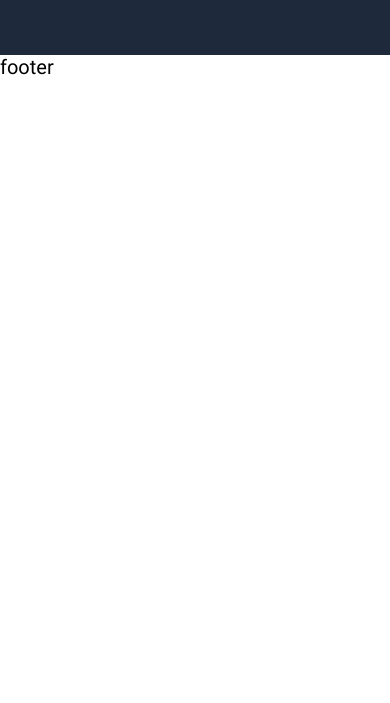
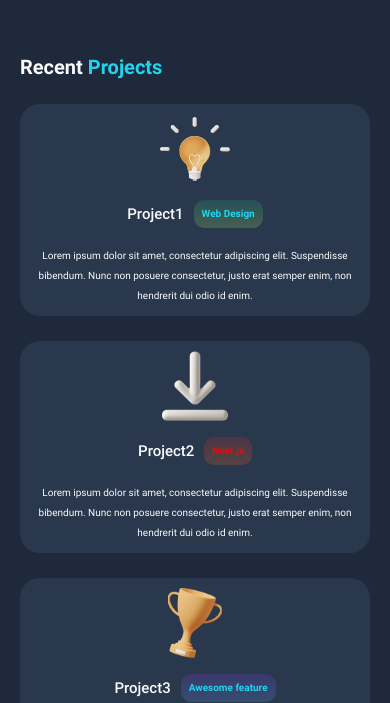
Before and after one commit to frontendoniyorbek/portfolio, a plain HTML site: page index.html in a window 390 px wide. Shown: the part 399-1102 px from the top of the page. Before the commit the page ends 844 px from the top, so only its background shows below. Drawn offline with Linux system fonts and the light colour scheme.

Commit message:
add recent-project

```diff
--- a/css/styles.css
+++ b/css/styles.css
@@ -2,7 +2,7 @@
 	--text-line-height: 1.2;
 	--text-color: #cbd5e1;
 	--nav-color: #f8fafc;
-	--blog-bg: #1e293b;
+	--blog-bg: rgb(30, 41, 59);
 	--hover-color: #22d3ee;
 }
 
@@ -202,6 +202,83 @@ main {
 	justify-content: center;
 }
 
+/* RECENT PROJECT */
+.recent-projects {
+	padding-bottom: 4.2rem;
+}
+
+.recent-projects__title {
+	font-weight: 700;
+	font-size: 4.8rem;
+	line-height: 1.2;
+	color: var(--nav-color);
+	margin-bottom: 8.3rem;
+}
+
+.recent-projects__title span {
+	color: var(--hover-color);
+}
+
+.recent-projects__item {
+	background-color: rgba(62, 78, 105, 0.4);
+	padding: 3.4rem 0.8rem;
+	color: var(--nav-color);
+	border-radius: 2rem;
+	display: flex;
+	align-items: center;
+	justify-content: space-between;
+}
+
+.recent-projects__item:not(:last-child) {
+	margin-bottom: 4.1rem;
+}
+
+.recent-projects__img {
+	width: 250px;
+	height: 232px;
+	object-fit: contain;
+	margin-right: 4.4rem;
+}
+
+.recent-projects__info {
+	max-width: 840px;
+	width: 100%;
+}
+
+.recent-projects__info-inner {
+	display: flex;
+	align-items: center;
+	margin-bottom: 2.5rem;
+}
+
+.recent-projects__info-title {
+	font-weight: 500;
+	font-size: 3rem;
+	line-height: 1.2;
+	margin-right: 2rem;
+}
+
+.recent-projects__info-btn {
+	border: none;
+	padding: 0.8rem;
+	border-radius: 1rem;
+	font-size: 1.4rem;
+	font-weight: 700;
+	line-height: 1.2;
+	background: linear-gradient(180deg, rgba(16, 185, 129, 0.2) 0%, rgba(190, 242, 100, 0.2) 100%);
+	color: var(--hover-color);
+	cursor: pointer;
+}
+
+.recent-projects__info-btnTwo {
+	background: linear-gradient(180deg, rgba(220, 38, 38, 0.2) 0%, rgba(249, 115, 22, 0.2) 100%);
+	color: red;
+}
+
+.recent-projects__info-btnTree {
+	background: linear-gradient(180deg, rgba(124, 58, 237, 0.2) 0%, rgba(96, 165, 250, 0.2) 100%);
+}
+
 /* MEDIA  */
 @media screen and (max-width: 979px) {
 	.site-logo {
@@ -277,6 +354,25 @@ main {
 	.hero__img {
 		margin-bottom: 17px;
 	}
+
+	.recent-projects__item {
+		flex-direction: column;
+		align-items: center;
+		justify-content: center;
+	}
+
+	.recent-projects__img {
+		margin-right: 0;
+		margin-bottom: 1.6rem;
+	}
+
+	.recent-projects__info {
+		display: flex;
+		flex-direction: column;
+		align-items: center;
+		justify-content: center;
+		text-align: center;
+	}
 }
 
 @media screen and (max-width: 480px) {
@@ -330,6 +426,46 @@ main {
 		width: 100px;
 		height: 100px;
 	}
+
+	.recent-projects {
+		padding-bottom: 3.6rem;
+	}
+
+	.recent-projects__title {
+		font-size: 2rem;
+		margin-bottom: 2.5rem;
+	}
+
+	.recent-projects__item {
+		padding: 1rem;
+	}
+
+	.recent-projects__item:not(:last-child) {
+		margin-bottom: 2.5rem;
+	}
+
+	.recent-projects__img {
+		width: 70px;
+		height: 70px;
+	}
+
+	.recent-projects__info-inner {
+		margin-bottom: 1.8rem;
+	}
+
+	.recent-projects__info-title {
+		font-size: 1.5rem;
+		margin-right: 1rem;
+	}
+
+	.recent-projects__info-btn {
+		font-size: 1rem;
+	}
+
+	.recent-projects__info-text {
+		font-size: 1rem;
+		line-height: 2;
+	}
 }
 
 @media screen and (max-width: 320px) {
--- a/index.html
+++ b/index.html
@@ -72,6 +72,56 @@
 					</div>
 				</div>
 				<!-- HERO END -->
+				<!-- Recent Projects START -->
+				<section class="recent-projects">
+					<div class="container">
+						<h2 class="recent-projects__title">Recent <span>Projects</span></h2>
+						<ul class="recent-projects__list">
+							<li class="recent-projects__item">
+								<img class="recent-projects__img" src="images/project.png" alt="project" width="250" height="232" />
+								<div class="recent-projects__info">
+									<div class="recent-projects__info-inner">
+										<h4 class="recent-projects__info-title">Project1</h4>
+										<button class="recent-projects__info-btn">Web Design</button>
+									</div>
+									<p class="recent-projects__info-text">
+										Lorem ipsum dolor sit amet, consectetur adipiscing elit. Suspendisse bibendum. Nunc non posuere consectetur,
+										justo erat semper enim, non hendrerit dui odio id enim.
+									</p>
+								</div>
+							</li>
+
+							<li class="recent-projects__item">
+								<img class="recent-projects__img" src="images/project-two.png" alt="project-two" width="250" height="232" />
+								<div class="recent-projects__info">
+									<div class="recent-projects__info-inner">
+										<h4 class="recent-projects__info-title">Project2</h4>
+										<button class="recent-projects__info-btn recent-projects__info-btnTwo">Next.js</button>
+									</div>
+									<p class="recent-projects__info-text">
+										Lorem ipsum dolor sit amet, consectetur adipiscing elit. Suspendisse bibendum. Nunc non posuere consectetur,
+										justo erat semper enim, non hendrerit dui odio id enim.
+									</p>
+								</div>
+							</li>
+
+							<li class="recent-projects__item">
+								<img class="recent-projects__img" src="images/project-three.png" alt="project-three" width="250" height="232" />
+								<div class="recent-projects__info">
+									<div class="recent-projects__info-inner">
+										<h4 class="recent-projects__info-title">Project3</h4>
+										<button class="recent-projects__info-btn recent-projects__info-btnTree">Awesome feature</button>
+									</div>
+									<p class="recent-projects__info-text">
+										Lorem ipsum dolor sit amet, consectetur adipiscing elit. Suspendisse bibendum. Nunc non posuere consectetur,
+										justo erat semper enim, non hendrerit dui odio id enim.
+									</p>
+								</div>
+							</li>
+						</ul>
+					</div>
+				</section>
+				<!-- Recent Projects END -->
 			</main>
 		</div>
 		<footer>footer</footer>
```
Also changed, not shown: images/project-three.png (added), images/project-two.png (added), images/project.png (added).
